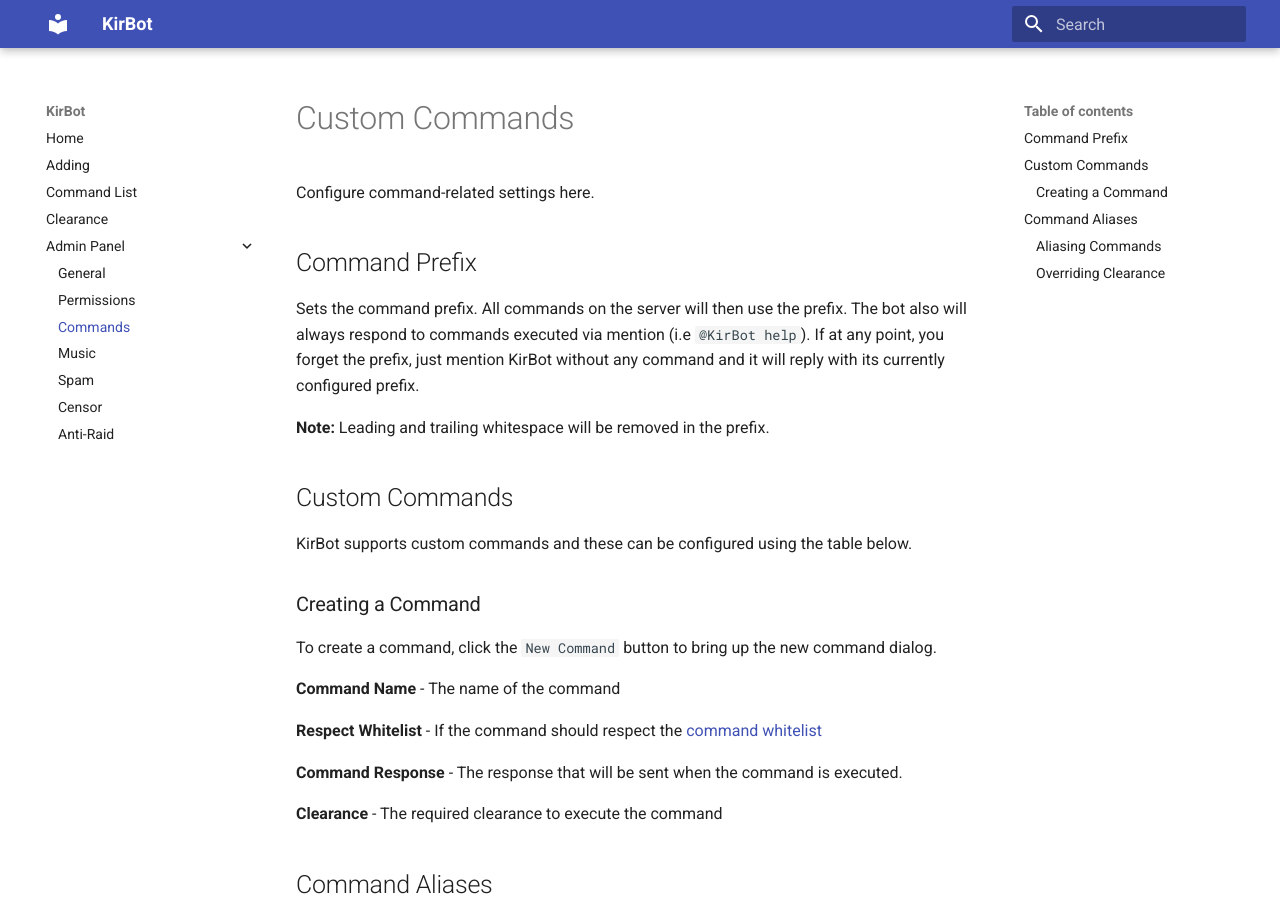
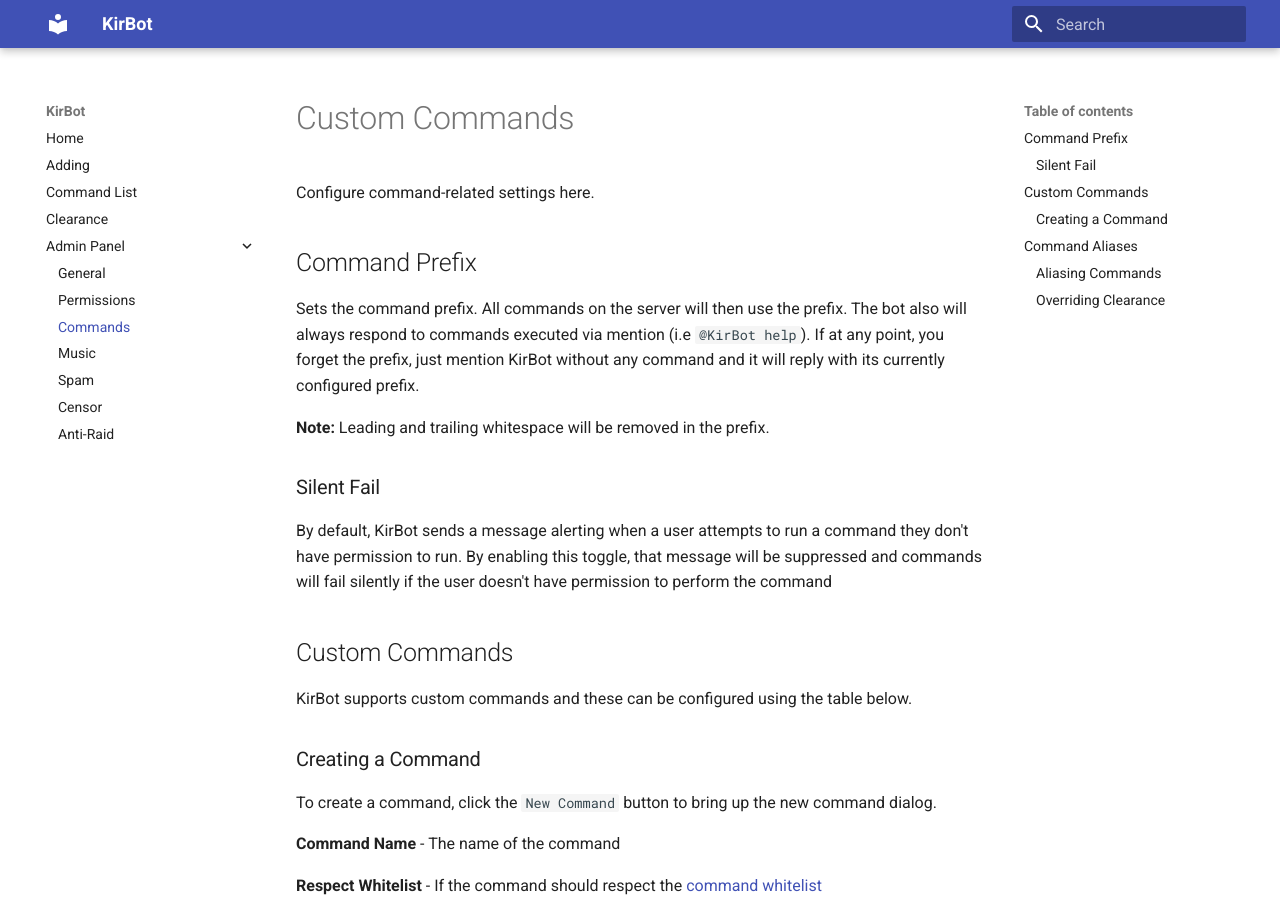
Before and after one commit to mrkirby153/KirBot, an MkDocs documentation site: the page built from docs/docs/panel/commands.md, in a window 1280 px wide and 900 px high. Built offline with MkDocs 1.6.1 and Material for MkDocs 9.7.7, drawn with Linux system fonts in a browser that asks for light colours.

Commit message:
Add documentation about silent failures

```diff
--- a/docs/docs/panel/commands.md
+++ b/docs/docs/panel/commands.md
@@ -6,6 +6,9 @@ Configure command-related settings here.
 Sets the command prefix. All commands on the server will then use the prefix. The bot also will always respond to commands executed via mention (i.e `@KirBot help`). If at any point, you forget the prefix, just mention KirBot without any command and it will reply with its currently configured prefix.
 
 **Note:** Leading and trailing whitespace will be removed in the prefix.
+
+### Silent Fail
+By default, KirBot sends a message alerting when a user attempts to run a command they don't have permission to run. By enabling this toggle, that message will be suppressed and commands will fail silently if the user doesn't have permission to perform the command
 
 ## Custom Commands
 KirBot supports custom commands and these can be configured using the table below.
```
